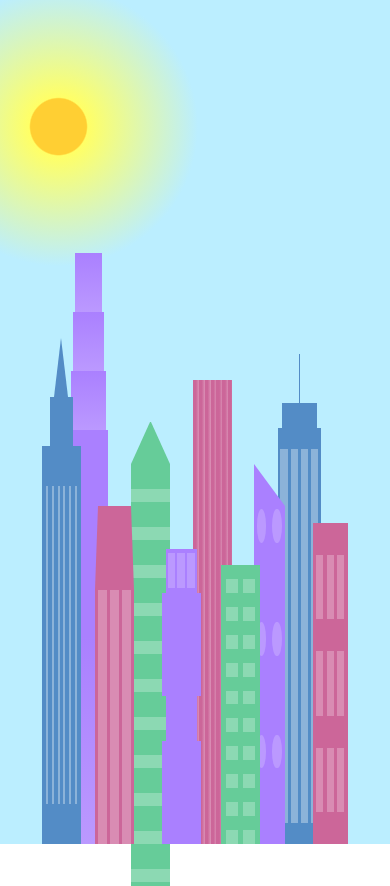
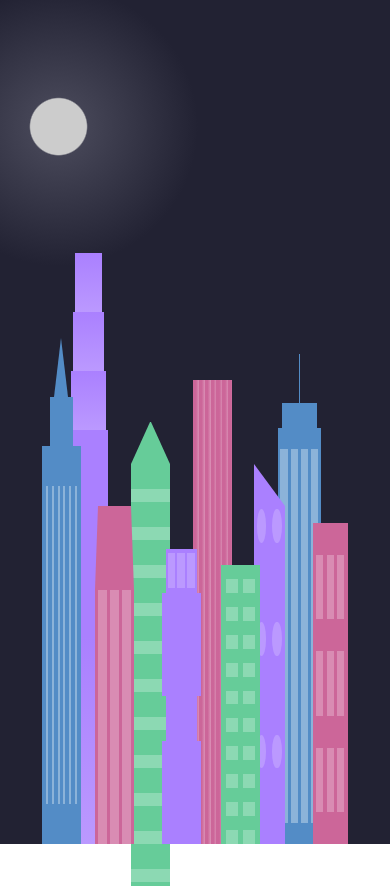
Before and after one commit to Milli-Mi/Responsive_Web_Design, a plain HTML site: page CitySkyline/index.html in a window 390 px wide. Drawn offline with Linux system fonts and the light colour scheme.

Commit message:
step 116

```diff
--- a/CitySkyline/styles.css
+++ b/CitySkyline/styles.css
@@ -286,10 +286,10 @@ body {
 
     radial-gradient(
       circle closest-corner at 15% 15%,
-      #ffcf33 0%,
-      #ffcf33 20%,
-      #ffff66 21%,
-      #bbeeff 100%)
+      #ccc 0%,
+      #ccc 20%,
+      #445 21%,
+      #223 100%)
   }
 
 }
```
